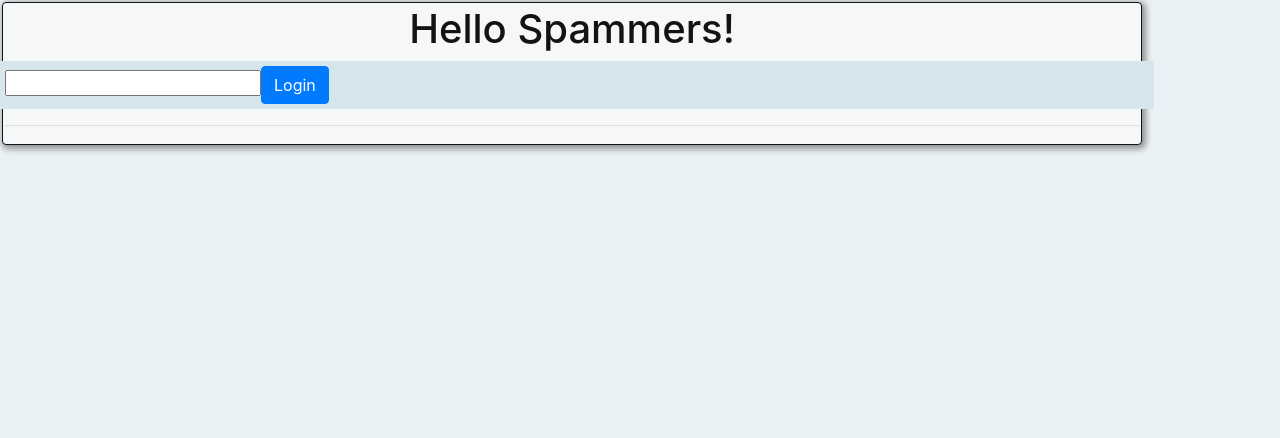
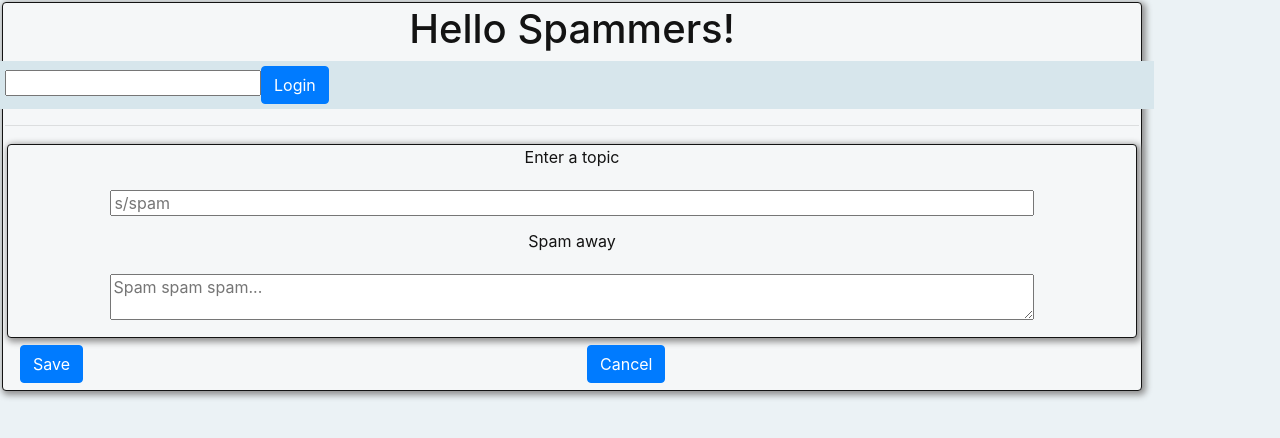
Before and after one commit to HenrikThChasacademy/spamdit, a React (Create React App) app: page /spam in a window 1280 px wide. Shown: the top 438 px of the page. Built offline with nearby package versions, Linux system fonts and the light colour scheme.

Commit message:
Created a component for entering a new spam with a topic and text

```diff
--- a/src/components/app/app.jsx
+++ b/src/components/app/app.jsx
@@ -1,7 +1,8 @@
 import React, { Component } from 'react';
 import Spam from '../spam/spam';
 import Menu from '../menu/menu';
-import Container from 'react-bootstrap/Container'
+import Spammer from '../spammer/spammer';
+import Container from 'react-bootstrap/Container';
 import Row from 'react-bootstrap/Row';
 import userService from '../../service/userService';
 
@@ -13,7 +14,8 @@ class App extends Component {
         userName: "",
         spam: [],
         showPostComment: false,
-        isLoggedIn: false
+        isLoggedIn: false,
+        newSpam: {},
     }
 
     handleUserInputChange = (userName) => {
@@ -32,6 +34,13 @@ class App extends Component {
 
     handleLogout = () => {
         this.setState({currentUser: "", isLoggedIn: false});
+    }
+
+    handleSpammerChange = (spam) => {
+        this.setState(state => ({
+            ...state.newSpam,
+            newSpam: spam
+        }))
     }
 
     handleTextChange = (text) => {
@@ -83,6 +92,11 @@ class App extends Component {
                     handleLogout={this.handleLogout}
                     />
                 <hr />
+                <Spammer
+                    spammerTopic={this.state.newSpam.topic}
+                    spammerText={this.state.newSpam.text}
+                    handleSpammerChange={this.handleSpammerChange}
+                    />
                 {this.state.spam.map(spam => {
                     return <Spam
                     key={spam.id}
--- /dev/null
+++ b/src/components/spammer/spammer-input/spammer-input.jsx
@@ -0,0 +1,29 @@
+import React from 'react';
+import Row from 'react-bootstrap/Row';
+import Container from 'react-bootstrap/Container';
+import './spammer-input.scss';
+
+function SpammerInput(props) {
+    const { topic, text, handleSpammerTopicChange, handleSpammerTextChange } = props
+
+    return(
+        <Container>
+            <Row>
+                <label className="input-label">Enter a topic</label>
+            </Row>
+            <Row>
+                <input className="spammer-topic-input" type="text" placeholder="s/spam" value={topic}
+                onChange={(e) => handleSpammerTopicChange(e.target.value)} />
+            </Row>
+            <Row>
+                <label className="input-label">Spam away</label>
+            </Row>
+            <Row>
+                <textarea className="spammer-text-input" type="text" placeholder="Spam spam spam..." value={text}
+                onChange={(e) => handleSpammerTextChange(e.target.value)} />
+            </Row>
+        </Container>
+    )
+}
+
+export default SpammerInput;
--- /dev/null
+++ b/src/components/spammer/spammer-input/spammer-input.scss
@@ -0,0 +1,22 @@
+.topic-row {
+    width: 100%;
+}
+
+.spammer-topic-input {
+    width: 80%;
+    margin: 15px;
+    margin-left: auto;
+    margin-right: auto;
+}
+
+.spammer-text-input {
+    width: 80%;
+    margin: 15px;
+    margin-left: auto;
+    margin-right: auto;
+}
+
+.input-label {
+    margin-left: auto;
+    margin-right: auto;
+}
--- /dev/null
+++ b/src/components/spammer/spammer.jsx
@@ -0,0 +1,29 @@
+import React from 'react';
+import SpammerInput from './spammer-input/spammer-input';
+import Row from 'react-bootstrap/Row';
+import Col from 'react-bootstrap/Col';
+import Container from 'react-bootstrap/Container';
+import Button from 'react-bootstrap/Button';
+
+function Spammer(props) {
+    return(
+        <Container fluid>
+            <Row>
+            <SpammerInput
+                handleSpammerTopicChange={(topic) => props.handleSpammerChange({...props.newSpam, topic: topic})}
+                handleSpammerTextChange={(text) => props.handleSpammerChange({...props.newSpam, text: text})}
+                />
+            </Row>
+            <Row>
+                <Col>
+                <Button onClick={props.handleSaveSpammerSpam}>Save</Button>
+                </Col>
+                <Col>
+                <Button onClick={props.handleCancelSpammerSpam}>Cancel</Button>
+                </Col>
+            </Row>
+        </Container>
+    )
+}
+
+export default Spammer;
```
